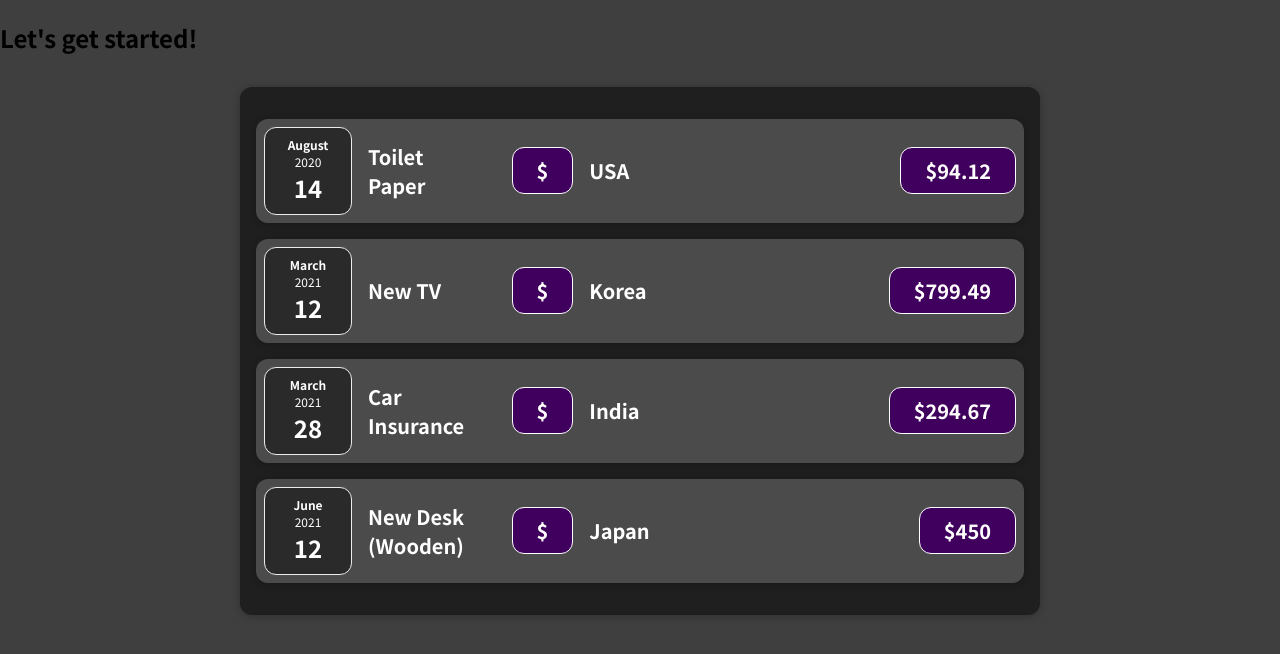
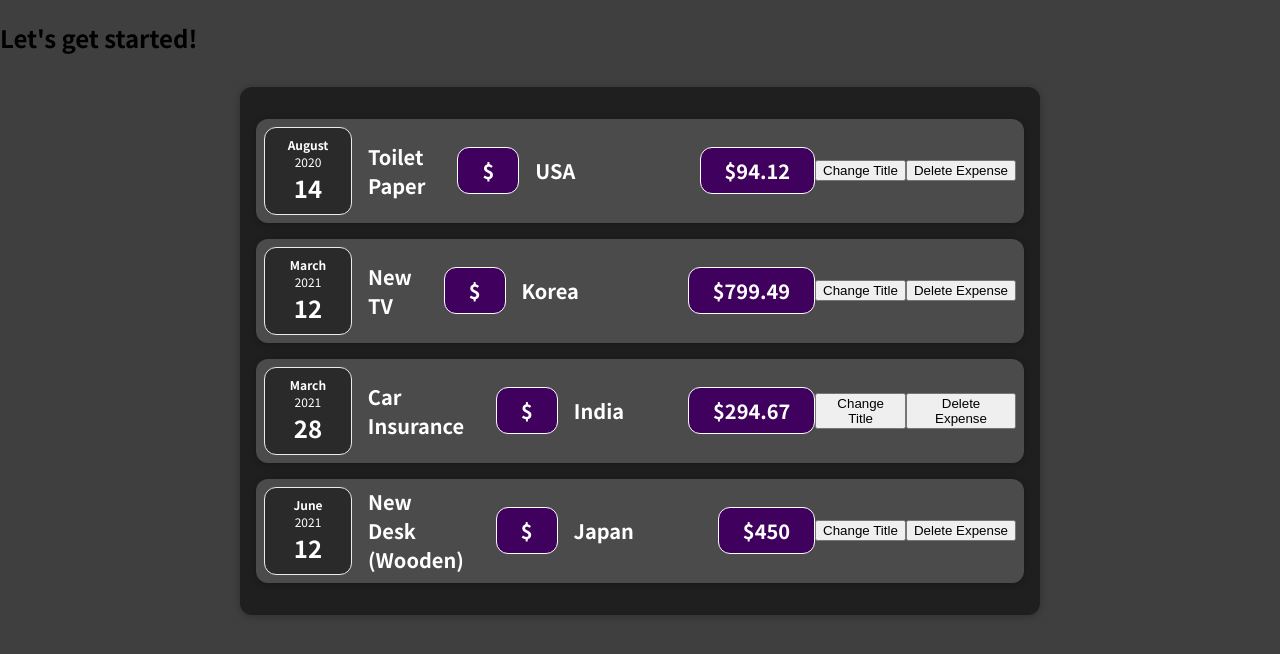
Before and after one commit to prakharsinghal311/01-starting-setup, a React (Create React App) app: page / in a window 1280 px wide. Shown: the top 654 px of the page. Built offline with nearby package versions, Linux system fonts and the light colour scheme.

Commit message:
adding event listeners

```diff
--- a/src/App.js
+++ b/src/App.js
@@ -1,6 +1,5 @@
 import React from "react";
 import Expenses from "./components/Expenses/Expenses";
-//import ExpenseItem from "./components/ExpenseItem";
 const App = () => {
   const expenses = [
     {
--- a/src/components/Expenses/ExpenseItem.js
+++ b/src/components/Expenses/ExpenseItem.js
@@ -4,8 +4,14 @@ import ExpenseDetails from "./ExpenseDetails";
 import Card from "../UI/Card";
 import "./ExpenseItem.css";
 const ExpenseItem = (props) => {
+  const clickHandler = () => {
+    console.log("clicked!!!!");
+  };
+  const eventHandler = () => {
+    document.getElementById(props.id).remove();
+  };
   return (
-    <div>
+    <div id={props.id}>
       <Card className="expense-item">
         <ExpenseDate date={props.date} />
         <ExpenseDetails title={props.title} />
@@ -13,6 +19,8 @@ const ExpenseItem = (props) => {
           <h2>{props.location}</h2>
         </div>
         <ExpenseDetails amount={props.amount} />
+        <button onClick={clickHandler}>Change Title</button>
+        <button onClick={eventHandler}>Delete Expense</button>
       </Card>
     </div>
   );
--- a/src/components/Expenses/Expenses.js
+++ b/src/components/Expenses/Expenses.js
@@ -11,6 +11,7 @@ const Expenses = (props) => {
           amount={items.amount}
           date={items.date}
           location={items.LocationOfExpenditure}
+          id={items.id}
         />
       ))}
     </Card>
```
